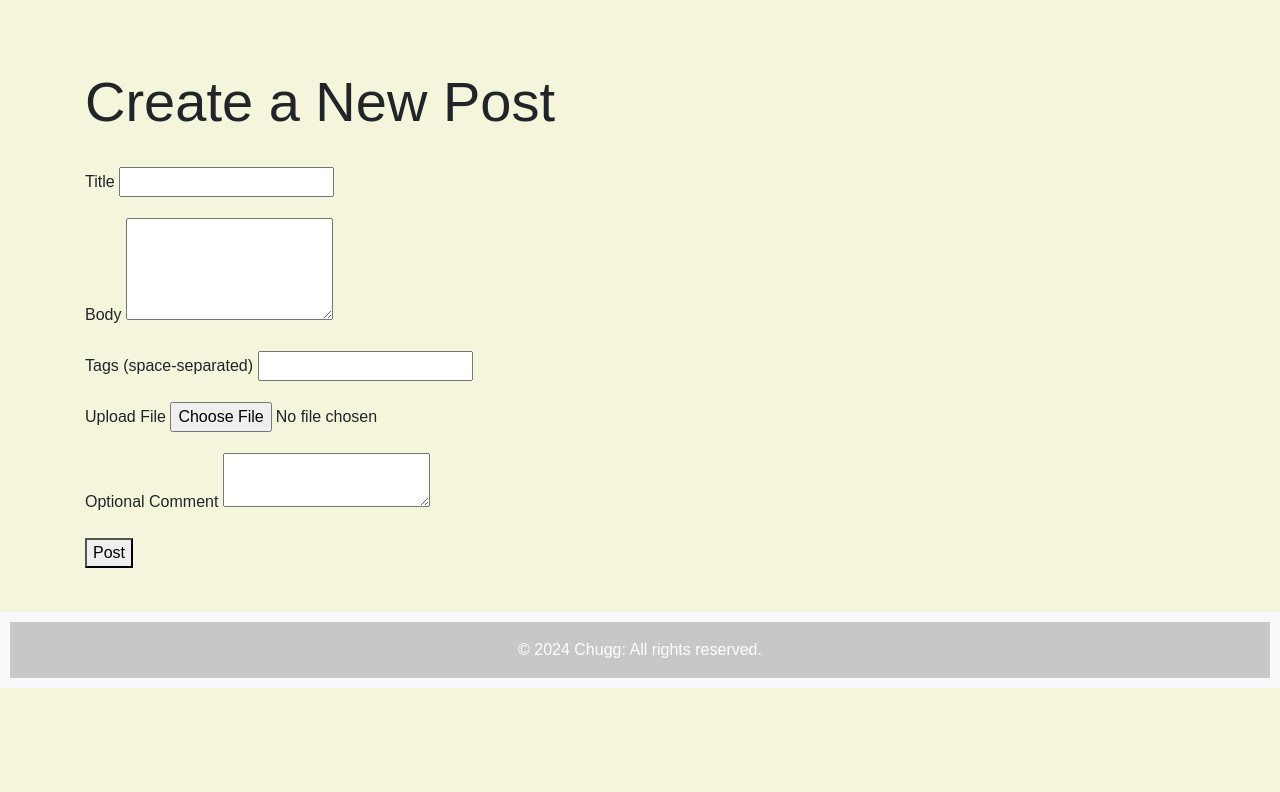
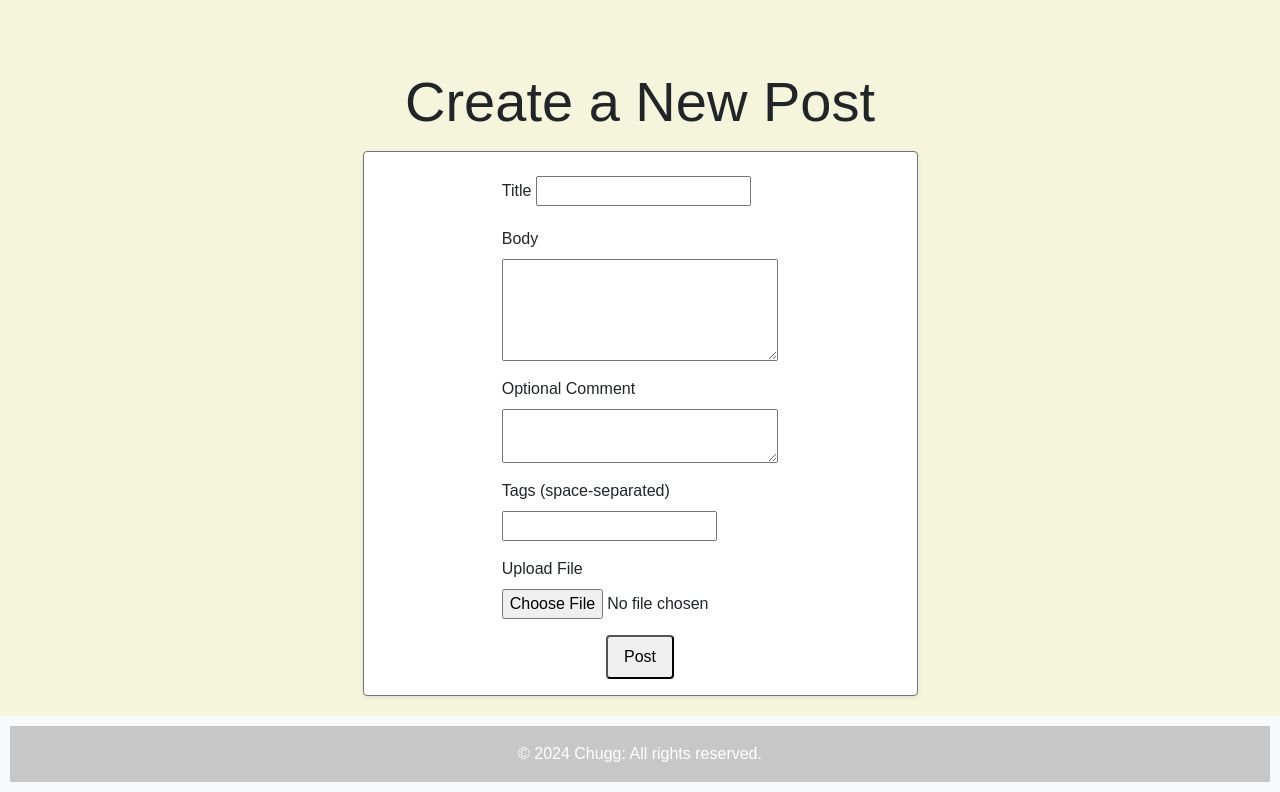
Before and after one commit to Radrados/agileProject, a Flask app: page /create_post in a window 1280 px wide. Shown: the part 58-850 px from the top of the page. Before the commit the page ends 746 px from the top, so only its background shows below. Run offline with Flask 3, Linux system fonts and the light colour scheme; the visitor is signed in with stand-in values (Sample User, id 1); some libraries are stand-ins or nearby versions.

Commit message:
Tweak frontend

```diff
--- a/app/templates/create_post.html
+++ b/app/templates/create_post.html
@@ -2,34 +2,36 @@
 {% block title %}Create Post - Chugg{% endblock %}
 
 {% block content %}
-<main class="container">
-    <div class="py-4">
-        <h1 class="display-4">Create a New Post</h1>
+<main class="container d-flex flex-column">
+    <div class="pt-4 pb-2">
+        <h1 class="display-4 text-center">Create a New Post</h1>
     </div>
 
+
     <!-- Form for submitting new posts -->
-    <form method="post" action="{{ url_for('create_post') }}" class="mb-4" enctype="multipart/form-data">
-        <div class="mb-3">
+    <form method="post" action="{{ url_for('create_post') }}" class="shadow-sm card align-self-center border border-secondary pt-4 pb-3  d-flex flex-column align-items-center w-50 " enctype="multipart/form-data">
+        <div class="mb-3 w-50">
             <label for="title">Title</label>
             <input type="text" id="title" name="title" required>
         </div>
-        <div class="mb-3">
+        <div class="mb-3 d-flex flex-column w-50">
             <label for="body">Body</label>
             <textarea id="body" name="body" rows="4" required></textarea>
         </div>
-        <div class="mb-3">
+        <div class="mb-3 d-flex flex-column w-50">
+            <label for="comment">Optional Comment</label>
+            <textarea id="comment" name="comment" rows="2"></textarea>
+        </div>
+        <div class="mb-3 w-50">
             <label for="tags">Tags (space-separated)</label>
             <input type="text" id="tags" name="tags">
         </div>
-        <div class="mb-3">
-            <label for="file">Upload File</label>
-            <input type="file" name="file" id="file">
+        <div class="mb-3 w-50">
+            <label for="file" class="">Upload  File</label>
+            <input type="file" name="file" id="file" >
         </div>
-        <div class="mb-3">
-            <label for="comment">Optional Comment</label>
-            <textarea id="comment" name="comment" rows="2"></textarea>
-        </div>
-        <button type="submit">Post</button>
+
+        <button type="submit" class="pl-3 pr-3 pt-2 pb-2 rounded">Post</button>
     </form>
 </main>
 {% endblock %}
--- a/app/templates/home.html
+++ b/app/templates/home.html
@@ -5,8 +5,8 @@
 
 
     <!-- Section for displaying all posts -->
-    <div>
-        <h1 class="mb-3">Recent Posts</h1>
+    <div class="container">
+        <h1 class="mb-3 ml-4 mr-3" >Recent Posts</h1>
         <!-- Loop through all posts and display each one with a link to its detailed view -->
         {% include "_postrendering.html" %}
         {% if prev_url %}
```
Also changed, not shown: app/static/style.css (+68 -35 lines), app/templates/_postrendering.html (+7 -6 lines), app/templates/user.html (+7 -4 lines), app/chevron-up.png (added), app/static/images/chevron-down.png (added), app/static/images/chevron-up.png (added), 3 other files.
